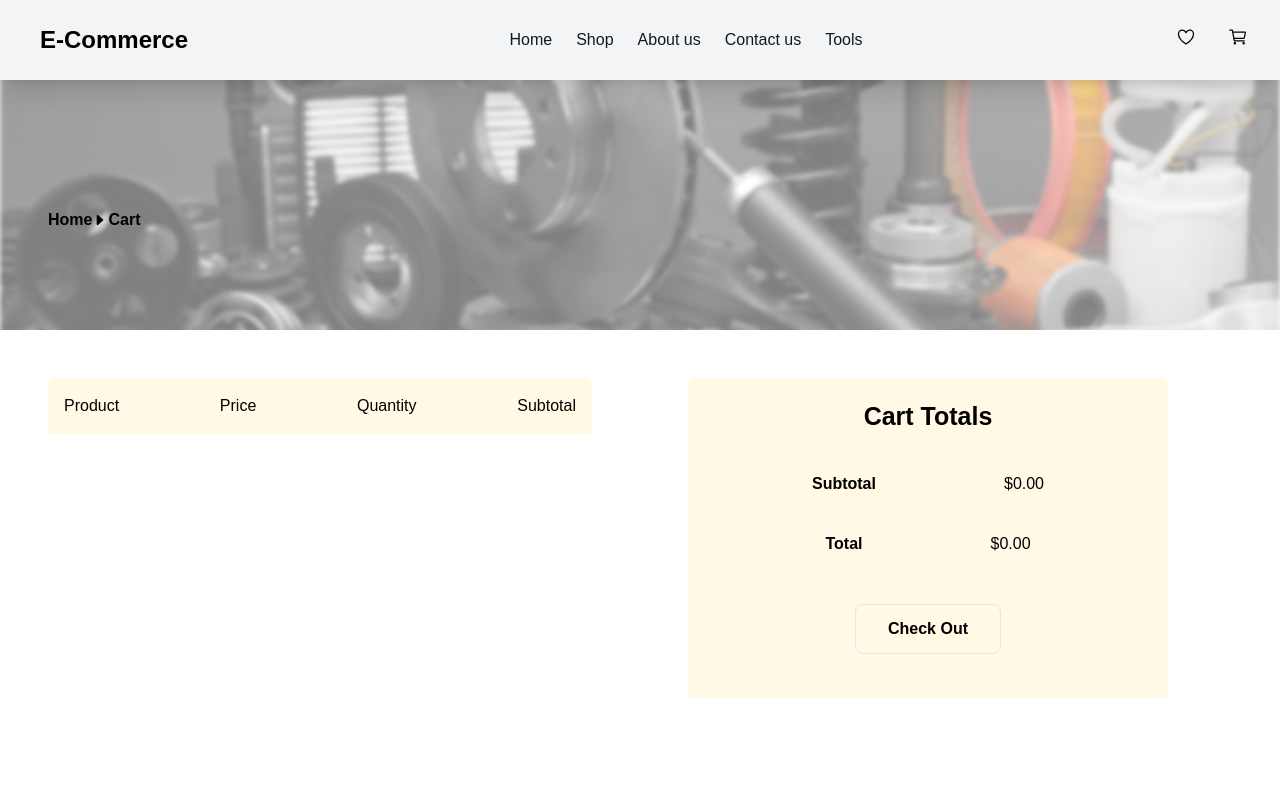
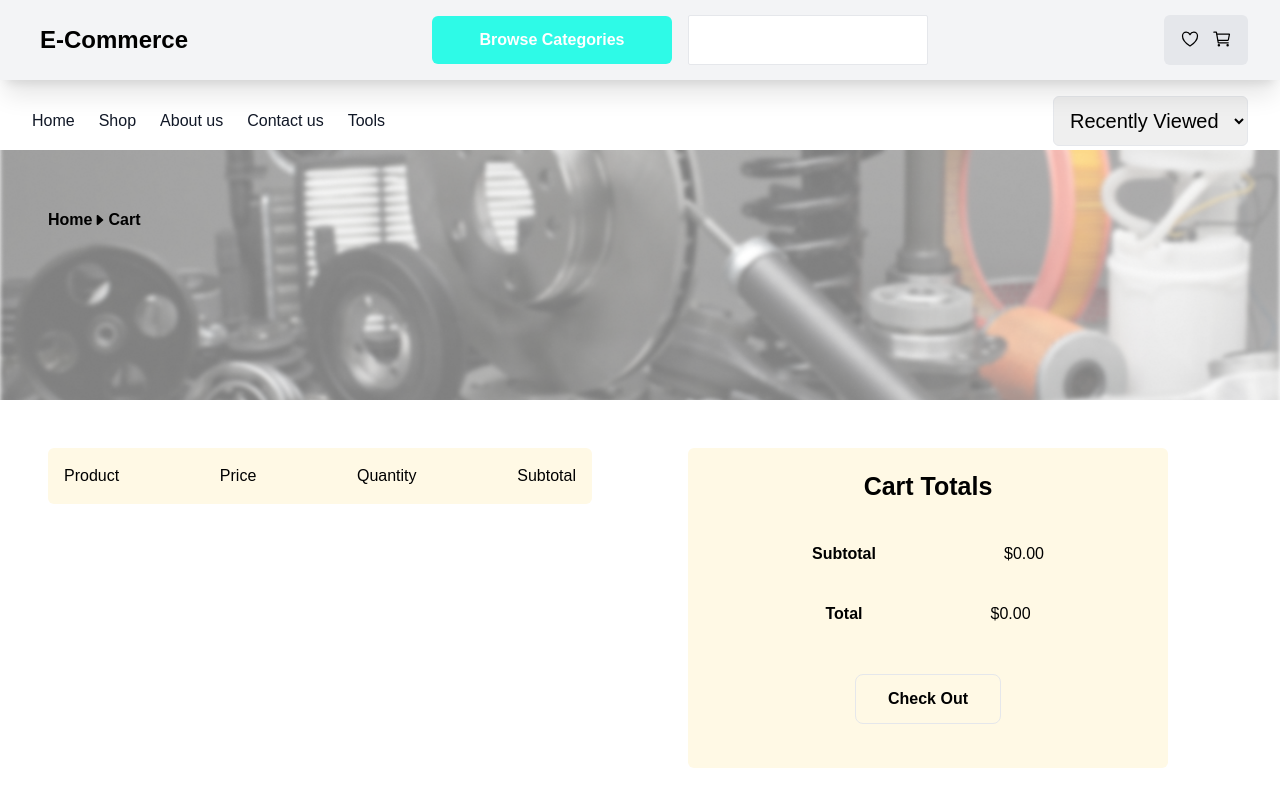
Before and after one commit to Ayotomiwadavid/let-s-create-jewelry, a React (Vite) app in the folder client/: page /cart in a window 1280 px wide. Shown: the top 800 px of the page. Built offline with nearby package versions, Linux system fonts and the light colour scheme.

Commit message:
update PR

```diff
--- a/client/src/Components/shared/hero/home.jsx
+++ b/client/src/Components/shared/hero/home.jsx
@@ -1,37 +1,28 @@
 import React from "react";
-import hero from "../../../assets/heros_bg/homeHero.png";
+import hero from "../../../assets/heros_bg/home_bg.png";
 
 function HeroSection() {
   return (
     <div>
-      <div className="bg-[#D4D4D4]">
-        <section className="flex py-[5em] md:py-[4em] mx-5 md:mx-12 lg:flex-row flex-col items-center justify-center">
-          <div className="flex-1">
+      <img
+        className="w-full h-[30rem] -z-20 top-0 bottom-0"
+        src={hero}
+      />
+      <section className="flex absolute top-[14rem] bottom-0 py-[5em] md:py-[4em] mx-5 md:mx-12 lg:flex-row flex-col items-center justify-center">
         <div className="mx-auto lg:text-left text-center">
-              <h1 className="md:text-5xl text-4xl leading-normal text-white font-bold">
-                WELCOME TO
-                <span className="text-black hover:text-pink-400">
-                  {" "}
-                  E-Commerce{" "}
-                </span>
+          <h1 className="md:text-5xl text-4xl leading-normal text-black font-bold leading-[24px]">
+            Diamond Jewelry <br/>
+            <span className=""> Collection </span>
             <br />
           </h1>
-              <div className="lg:text-lg text-md leading-normal mt-4 font-normal text-primary">
+          <div className="lg:text-lg text-md leading-normal mt-4 font-normal text-black">
             All Major Brands Available
           </div>
           <button className="font-bold bg-primary text-white hover:bg-white hover:text-primary py-3 mt-8 rounded-full text-center w-full lg:w-[15em]">
             View Details
           </button>
         </div>
-          </div>
-
-          <div className="flex-1 lg:flex hidden items-center justify-center">
-            <div className="flex-1 md:mt-0 mt-6 flex justify-center items-center">
-              <img className="lg:w-[90%] h-[30em] relative" src={hero} />
-            </div>
-          </div>
       </section>
-      </div>
     </div>
   );
 }
--- a/client/src/Components/shared/navbar/Navbar.jsx
+++ b/client/src/Components/shared/navbar/Navbar.jsx
@@ -1,8 +1,10 @@
 import React, { useState } from "react";
 import { Link } from "react-router-dom";
+import SecondNavbar from "./small_Nav";
 
 function Navbar() {
   return (
+    <>
       <div className="bg-white sticky top-0 z-50">
         <header className="relative bg-white">
           <nav
@@ -21,43 +23,16 @@ function Navbar() {
                 </Link>
               </div>
 
-            <nav className="ml-auto md:flex items-center hidden">
-              <ul className="flex flex-1 items-center justify-end space-x-6">
-                <Link
-                  to={"/home"}
-                  className="text-base font-medium text-gray-900 hover:text-gray-700"
-                >
-                  Home
-                </Link>
-                <Link
-                  to={"/shop"}
-                  className="text-base font-medium text-gray-900 hover:text-gray-700"
-                >
-                  Shop
-                </Link>
-                <Link
-                  to={"/about"}
-                  className="text-base font-medium text-gray-900 hover:text-gray-700"
-                >
-                  About us
-                </Link>
-                <Link
-                  to={"/contact"}
-                  className="text-base font-medium text-gray-900 hover:text-gray-700"
-                >
-                  Contact us
-                </Link>
-                <Link
-                  to={"/tools"}
-                  className="text-base font-medium text-gray-900 hover:text-gray-700"
-                >
-                  Tools
-                </Link>
-              </ul>
+              <nav className="ml-auto flex gap-4 items-center justify-center">
+                <button className="font-bold bg-primary text-white hover:bg-white hover:text-primary py-3 text-center w-full lg:w-[15em] rounded-md">
+                  Browse Categories
+                </button>
+                <div>
+                  <input className="border text-black p-3 w-full lg:w-[15em] rounded-sm" />
+                </div>
               </nav>
 
-            <div className="ml-auto flex items-center justify-center gap-3">
-              <div className="flex text-[20px] items-center justify-center gap-8">
+              <div className="ml-auto flex bg-gray-200 px-4 pt-3 pb-2 text-[20px] items-center justify-center gap-3 rounded-md">
                 <Link to={"/"} className="hidden">
                   <ion-icon name="person-outline"></ion-icon>
                 </Link>
@@ -72,10 +47,11 @@ function Navbar() {
                 </Link>
               </div>
             </div>
-          </div>
           </nav>
         </header>
+        <SecondNavbar />
       </div>
+    </>
   );
 }
 
--- /dev/null
+++ b/client/src/Components/shared/navbar/small_Nav.jsx
@@ -0,0 +1,49 @@
+import React, { useState } from "react";
+import { Link } from "react-router-dom";
+
+function SecondNavbar() {
+  return (
+    <header className="flex pt-4 pb-1 px-2 sm:px-6 lg:px-8 items-center justify-center">
+      <nav className="flex items-center">
+        <ul className="flex flex-1 items-center justify-end space-x-6">
+          <Link
+            to={"/home"}
+            className="text-base font-medium text-gray-900 hover:text-gray-700"
+          >
+            Home
+          </Link>
+          <Link
+            to={"/shop"}
+            className="text-base font-medium text-gray-900 hover:text-gray-700"
+          >
+            Shop
+          </Link>
+          <Link
+            to={"/about"}
+            className="text-base font-medium text-gray-900 hover:text-gray-700"
+          >
+            About us
+          </Link>
+          <Link
+            to={"/contact"}
+            className="text-base font-medium text-gray-900 hover:text-gray-700"
+          >
+            Contact us
+          </Link>
+          <Link
+            to={"/tools"}
+            className="text-base font-medium text-gray-900 hover:text-gray-700"
+          >
+            Tools
+          </Link>
+        </ul>
+      </nav>
+
+      <select className="ml-auto flex border p-3 text-[20px] items-center justify-center rounded-md">
+        <option>Recently Viewed</option>
+      </select>
+    </header>
+  );
+}
+
+export default SecondNavbar;
--- a/client/src/_root/home/TopPicks.jsx
+++ b/client/src/_root/home/TrendingProducts.jsx
@@ -24,7 +24,7 @@ function TopPicks() {
   }, []);
 
   return (
-    <section className="flex flex-row w-full gap-5 bg-[#fff] py-[5em] md:px-[3em] py-12 overflow-x-auto items-center justify-center">
+    <section className="flex flex-row w-full gap-5 bg-[#fff] py-[5em] md:px-[3em] py-8 overflow-x-auto items-center justify-center">
       <Swiper
         slidesPerview={1.2}
         spaceBetween={20}
--- a/client/src/_root/home/home.jsx
+++ b/client/src/_root/home/home.jsx
@@ -3,7 +3,7 @@ import Navbar from "../../Components/shared/navbar/Navbar";
 import Hero from "../../Components/shared/hero/home";
 import Section_One from "./sec_one";
 import Footer from "../../Components/shared/footer/Footer";
-import TopPicks from "./TopPicks";
+import TopPicks from "./TrendingProducts";
 import Shell from "./Shell";
 import Social from "./social";
 import Blogs from "./blogs";
@@ -15,7 +15,7 @@ export default function home() {
       <Hero />
       {/* <Section_One /> */}
       <div className="text-center mt-10 font-bold text-[30px]">
-        <div>Top Picks For You</div>
+        <div>Trending product</div>
         <TopPicks />
       </div>
       <Shell />
```
Also changed, not shown: client/src/assets/heros_bg/home_bg.png (added). Lines whose indentation alone changed are shown as unchanged.
